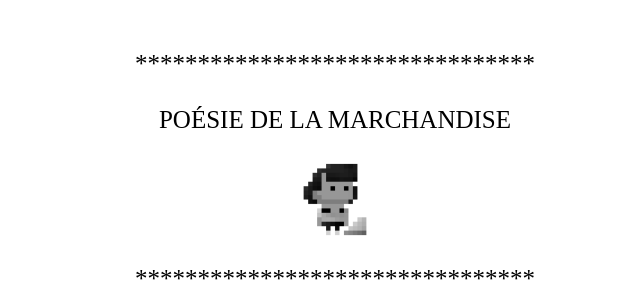
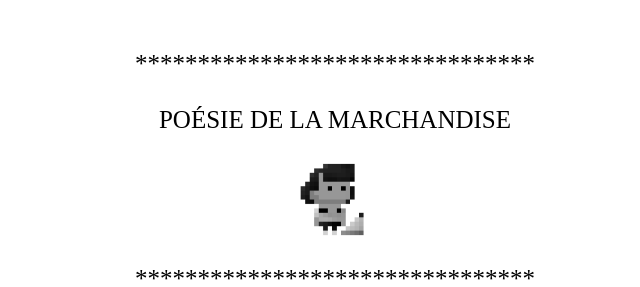
Before and after one commit to prioudiha/prioudiha.github.io, a plain HTML site: page index.html in a window 1280 px wide. Shown: the top 287 px of the page, 305-945 px from the left. Drawn offline with Linux system fonts and the light colour scheme.

Commit message:
Update index.html

```diff
--- a/index.html
+++ b/index.html
@@ -88,7 +88,7 @@ POÉSIE DE LA MARCHANDISE
 <br>
 <br>
 
-<img src="pdf/cashier.png" style="height: 75px">
+<img src="pdf/cashier.gif" style="height: 75px">
 
 
 <br>
```
